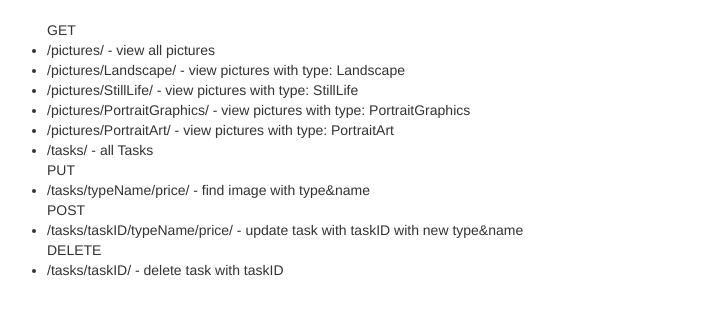
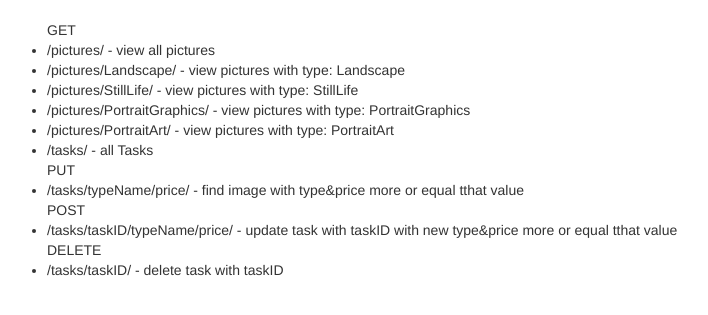
Before and after one commit to katejim/PaintingsREST, a Django app: page / in a window 1280 px wide. Shown: the part 52-367 px from the top of the page, without its empty margins (63-771 px from the left). Run offline with Django 3.2, Linux system fonts and the light colour scheme; parts of the project's set-up code (start-up, migrations or seed data) failed here and were passed over; some libraries are stand-ins or nearby versions.

Commit message:
update index page

```diff
--- a/Application/templates/index.html
+++ b/Application/templates/index.html
@@ -14,10 +14,10 @@
                 <li>/tasks/  - all Tasks </li>
 
                 PUT
-                <li>/tasks/typeName/price/  - find image with type&name </li>
+                <li>/tasks/typeName/price/  - find image with type&price more or equal tthat value </li>
 
                 POST
-                <li>/tasks/taskID/typeName/price/  - update task with taskID with new type&name </li>
+                <li>/tasks/taskID/typeName/price/  - update task with taskID with new type&price more or equal tthat value </li>
 
                 DELETE
                 <li>/tasks/taskID/  - delete task with taskID  </li>
```
Also changed, not shown: Application/Application/Paintings/views.py (+10 -4 lines).
